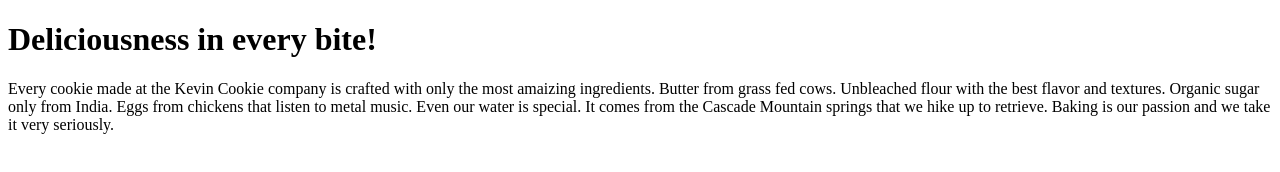
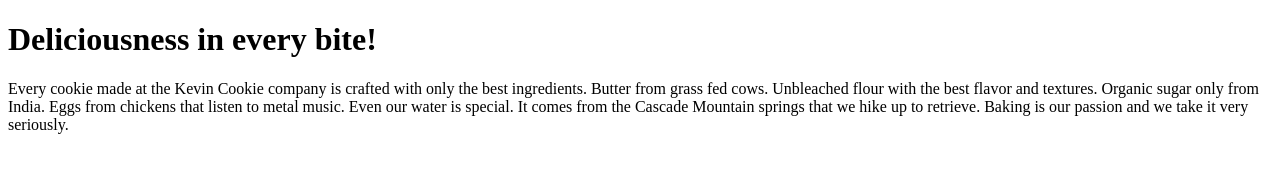
Before and after one commit to kck-27/Test, a plain HTML site: page index.htm in a window 1280 px wide. Drawn offline with Linux system fonts and the light colour scheme.

Commit message:
Updated index text

```diff
--- a/index.htm
+++ b/index.htm
@@ -3,7 +3,7 @@
 <body>
 
 <h1>Deliciousness in every bite!</h1>
-<p>Every cookie made at the Kevin Cookie company is crafted with only the most amaizing ingredients. Butter from grass fed cows.
+<p>Every cookie made at the Kevin Cookie company is crafted with only the best ingredients. Butter from grass fed cows.
 Unbleached flour with the best flavor and textures. Organic sugar only from India. Eggs from chickens that listen to metal music.
 Even our water is special. It comes from the Cascade Mountain springs that we hike up to retrieve.
 Baking is our passion and we take it very seriously.</p>
```
